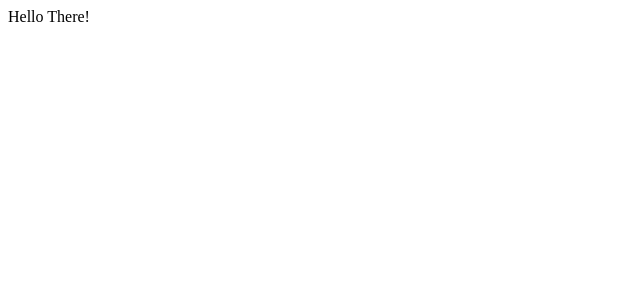
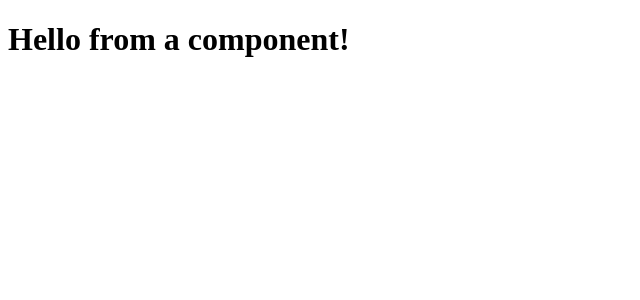
Before and after one commit to bsquidwrd/my-first-react-app, a React (Vite) app: page / in a window 1280 px wide. Shown: the top 300 px of the page, without its empty margins (0-640 px from the left). Built offline with nearby package versions, Linux system fonts and the light colour scheme.

Commit message:
React For Beginners 5

```diff
--- a/src/App.jsx
+++ b/src/App.jsx
@@ -1,8 +1,9 @@
+import Hello from "./components/Hello";
+
 function App() {
-
   return (
     <div className="App">
-      Hello There!
+      <Hello />
     </div>
   )
 }
--- /dev/null
+++ b/src/components/Hello.jsx
@@ -0,0 +1,9 @@
+function Hello() {
+    return (
+        <h1>
+            Hello from a component!
+        </h1>
+    )
+}
+
+export default Hello
```
